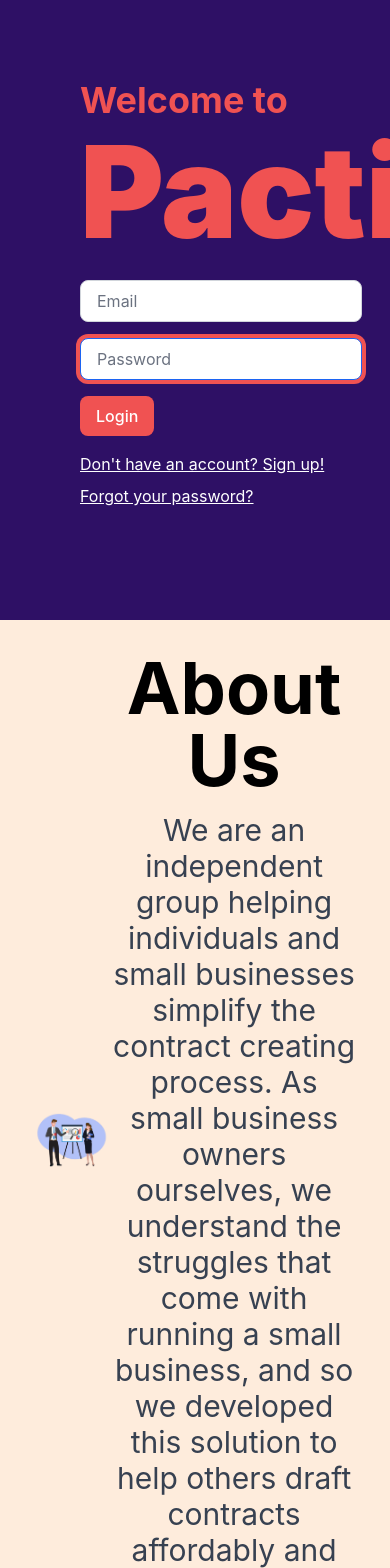
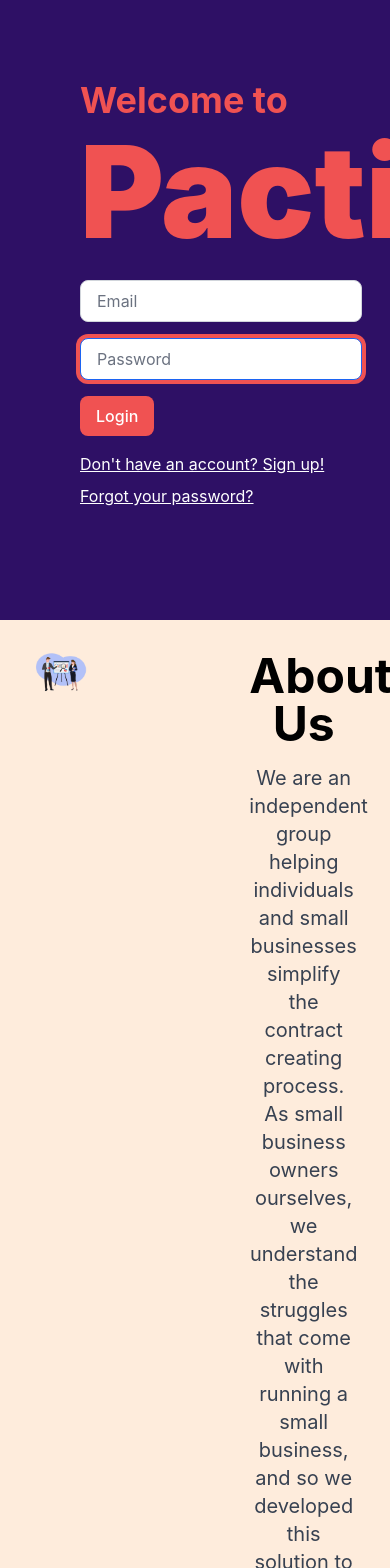
Before and after one commit to UofT-UTSC-CS-sandbox/pactify, a React (Create React App) app in the folder pactify-app/: page / in a window 390 px wide. Shown: the top 1568 px of the page. Built offline with nearby package versions, Linux system fonts and the light colour scheme; no server answers.

Commit message:
minor edits

```diff
--- a/pactify-app/src/Components/aboutUs.jsx
+++ b/pactify-app/src/Components/aboutUs.jsx
@@ -3,17 +3,17 @@ import img from "../business_people.png";
 
 function AboutUs () {
     return (
-        <div className="flex flex-row justify-evenly bg-orange-100 p-8 mt-8">
-            <div className="flex justify-center">
+        <div className="flex flex-row justify-center bg-orange-100 p-8 mt-8">
+            <div className="flex justify-center w-1/4 h-1/4 me-20">
                     <img
                     src={img}
                     alt="About Us"
                     className="m-auto"
                     />
             </div>
-            <div className="text-center rounded-lg">
-                <h2 className="text-7xl font-bold mb-4">About Us</h2>
-                <p className="text-gray-700 mb-6 text-3xl">
+            <div className="text-center rounded-lg w-1/3 ms-20">
+                <h2 className="text-5xl sm:text-6xl md:text-7xl font-bold mb-4">About Us</h2>
+                <p className="text-gray-700 mb-6 text-xl sm:text-2xl md:text-3xl">
                     We are an independent group helping individuals and small businesses
                     simplify the contract creating process. As small business owners
                     ourselves, we understand the struggles that come with running a small
```
